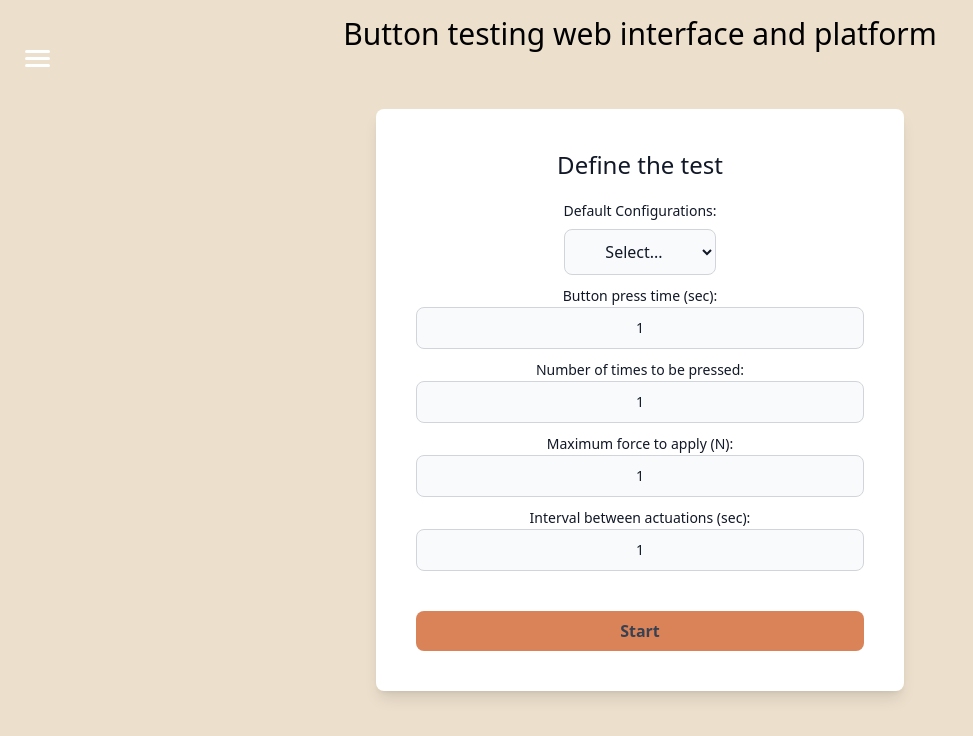
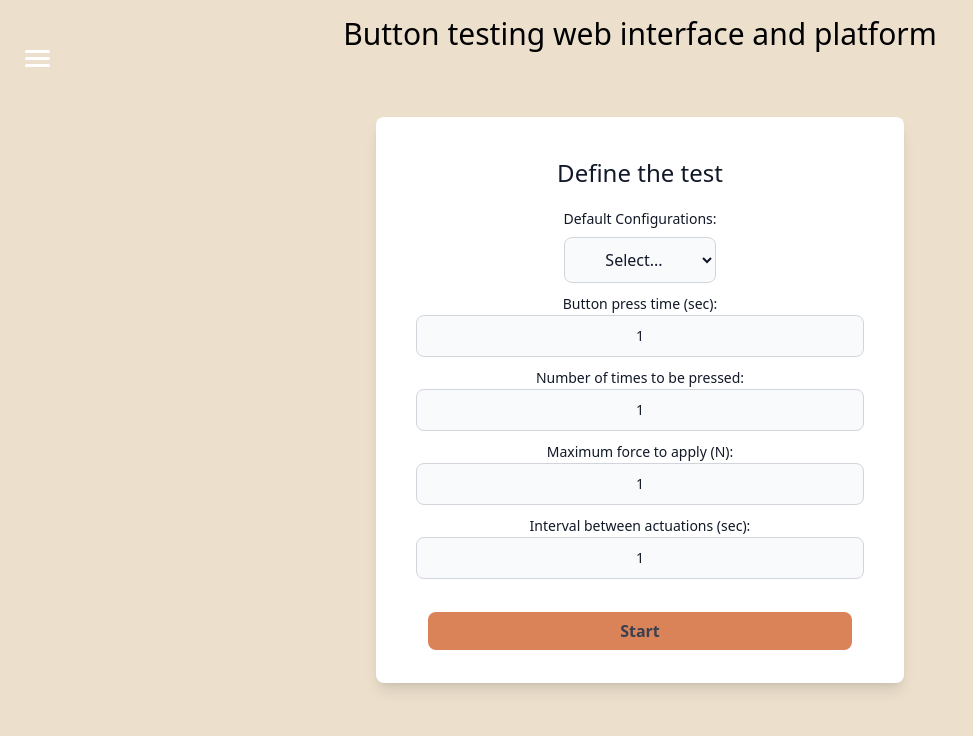
Before and after one commit to goncaloperalta/Projeto-Industrial, a SvelteKit app in the folder interface/: page / in a window 1280 px wide. Shown: the top 736 px of the page, without its empty margins (0-973 px from the left). Built offline with nearby package versions, Linux system fonts and the light colour scheme.

Commit message:
adding scrolling on start button in home page

```diff
--- a/interface/src/routes/+page.svelte
+++ b/interface/src/routes/+page.svelte
@@ -59,7 +59,7 @@
 
         <!-- Start Button -->
         <div class="mt-10">
-            <button on:click={showResults} class="bg-[#DA8359] text-gray-700 font-bold w-full h-10 rounded-lg hover:bg-[#b86d48] transition-all">Start</button>
+            <a onclick={showResults} href="#Graph" class="bg-[#DA8359] pl-48 pr-48 pt-2 pb-2 text-gray-700 font-bold rounded-lg hover:bg-[#b86d48] transition-all">Start</a>
         </div>
     </div>
 </div>
@@ -69,7 +69,9 @@
     <div class="bg-[#ECDFCC] text-[#111827] min-h-screen flex items-center justify-center flex-col transition-transform duration-500 ease-in-out transform translate-y-0">
         <div class="text-center p-10 bg-white shadow-lg rounded-lg w-3/4">
             <h2 class="text-2xl mb-5">Results</h2>
-            <LinePlot />
+            <div id="Graph" class="h-[400px]">
+                <LinePlot />
+            </div>
         </div>
     </div>
 {/if}
```
